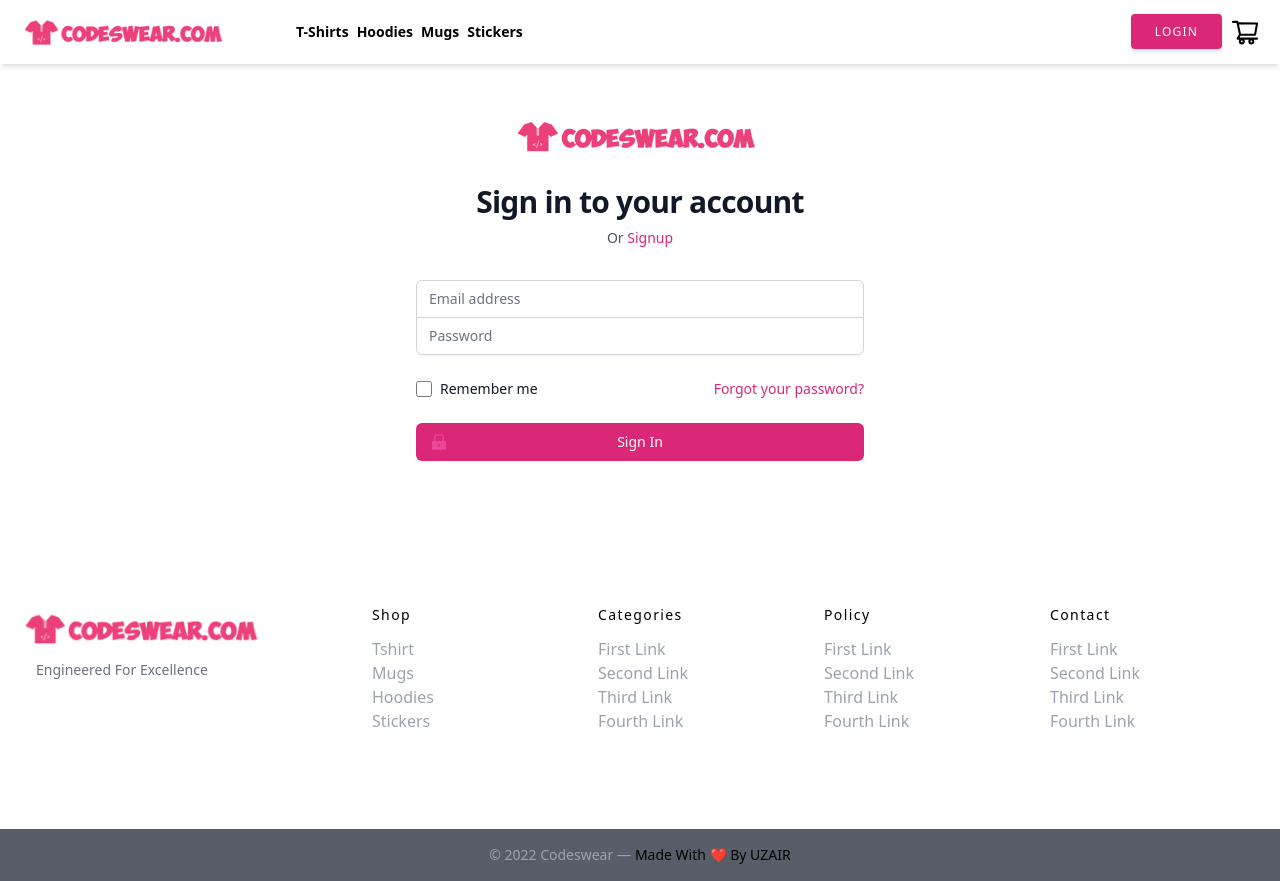
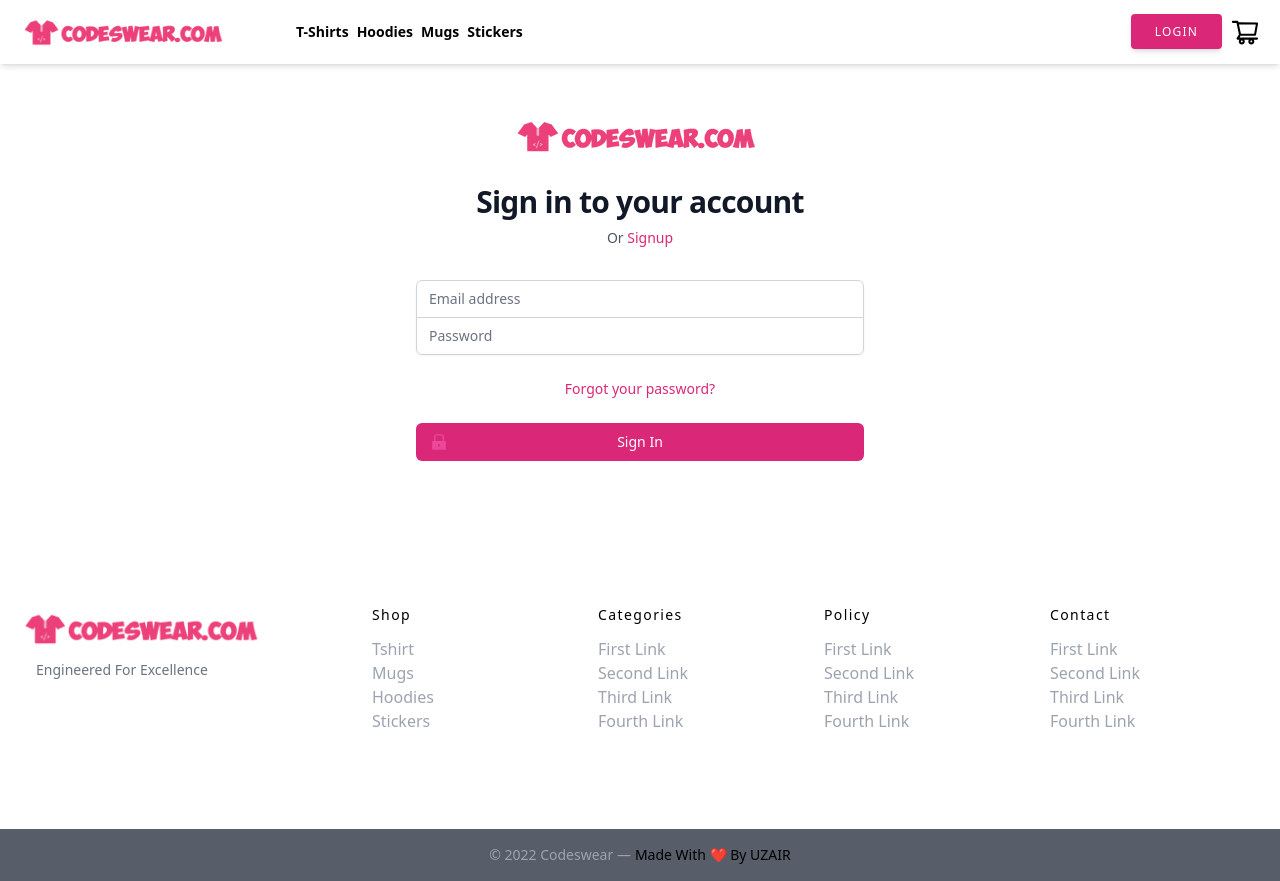
Before and after one commit to heyitsuzair/codeswear-next, a Next.js app: page /login in a window 1280 px wide. Built offline with nearby package versions, Linux system fonts and the light colour scheme.

Commit message:
Loading Bar Added

```diff
--- a/components/Dropdown.js
+++ b/components/Dropdown.js
@@ -5,7 +5,7 @@ const Dropdown = ({ handleLogout, dropDown }) => {
     <div
       className={`absolute transition-all opacity-${
         dropDown ? "1" : "0"
-      } right-10 top-9 bg-pink-300 rounded-md px-4 py-2 w-40`}
+      } right-10 top-9 bg-white shadow-lg border rounded-lg px-4 py-2 w-40`}
     >
       <ul>
         <li className="py-2 text-sm hover:text-pink-700">My Account</li>
--- /dev/null
+++ b/components/ProgressBar.js
@@ -0,0 +1,15 @@
+import React from "react";
+import LoadingBar from "react-top-loading-bar";
+const ProgressBar = ({ progress }) => {
+  return (
+    <LoadingBar
+      waitingTime={300}
+      shadow={true}
+      color={"#ff63db"}
+      progress={progress}
+      height={3}
+    />
+  );
+};
+
+export default ProgressBar;
--- /dev/null
+++ b/components/Toast.js
@@ -0,0 +1,17 @@
+import React from "react";
+import { ToastContainer } from "react-toastify";
+
+const Toast = () => {
+  return (
+    <ToastContainer
+      autoClose={2000}
+      position="bottom-center"
+      pauseOnHover={true}
+      draggable={true}
+      theme="light"
+      toastClassName="toast-custom"
+    />
+  );
+};
+
+export default Toast;
--- a/package.json
+++ b/package.json
@@ -16,7 +16,8 @@
     "react": "18.2.0",
     "react-dom": "18.2.0",
     "react-icons": "^4.6.0",
-    "react-toastify": "^9.1.1"
+    "react-toastify": "^9.1.1",
+    "react-top-loading-bar": "^2.3.1"
   },
   "devDependencies": {
     "autoprefixer": "^10.4.13",
--- a/pages/_app.js
+++ b/pages/_app.js
@@ -2,15 +2,18 @@ import Navbar from "../components/Navbar";
 import Footer from "../components/Footer";
 import "../styles/globals.css";
 import { useEffect, useState } from "react";
-import { ToastContainer } from "react-toastify";
 import { toast } from "react-toastify";
 import "react-toastify/dist/ReactToastify.css";
 import UserState from "../context/user/UserState";
 import { useRouter } from "next/router";
+import Toast from "../components/Toast";
+import ProgressBar from "../components/ProgressBar";
 
 function MyApp({ Component, pageProps }) {
   const [cart, setCart] = useState({});
   const [subTotal, setSubTotal] = useState(0);
+
+  const [progress, setProgress] = useState(0);
 
   const router = useRouter();
 
@@ -71,6 +74,12 @@ function MyApp({ Component, pageProps }) {
   };
 
   useEffect(() => {
+    router.events.on("routeChangeStart", () => {
+      setProgress(40);
+    });
+    router.events.on("routeChangeComplete", () => {
+      setProgress(100);
+    });
     try {
       if (localStorage.getItem("cart")) {
         setCart(JSON.parse(localStorage.getItem("cart")));
@@ -83,24 +92,18 @@ function MyApp({ Component, pageProps }) {
       localStorage.clear();
     }
     //eslint-disable-next-line
-  }, []);
+  }, [router.query]);
 
   return (
     <UserState>
+      <ProgressBar progress={progress} />
+      <Toast />
       <Navbar
         cart={cart}
         addToCart={addToCart}
         removeFromCart={removeFromCart}
         clearCart={clearCart}
         subTotal={subTotal}
-      />
-      <ToastContainer
-        autoClose={2000}
-        position="bottom-center"
-        pauseOnHover={true}
-        draggable={true}
-        theme="light"
-        toastClassName="toast-custom"
       />
       <Component
         cart={cart}
--- a/pages/login.js
+++ b/pages/login.js
@@ -90,7 +90,6 @@ const Login = () => {
             </p>
           </div>
           <form className="mt-8 space-y-6" onSubmit={handleSubmit}>
-            <input type="hidden" name="remember" defaultValue="true" />
             <div className="-space-y-px rounded-md shadow-sm">
               <div>
                 <label htmlFor="email-address" className="sr-only">
@@ -136,22 +135,7 @@ const Login = () => {
               </div>
             </div>
 
-            <div className="flex items-center justify-between">
-              <div className="flex items-center">
-                <input
-                  id="remember-me"
-                  name="remember-me"
-                  type="checkbox"
-                  className="h-4 w-4 rounded border-gray-300 text-pink-600 focus:ring-pink-500"
-                />
-                <label
-                  htmlFor="remember-me"
-                  className="ml-2 block text-sm text-gray-900"
-                >
-                  Remember me
-                </label>
-              </div>
-
+            <div className="flex items-center justify-center">
               <div className="text-sm">
                 <Link
                   href="/forgot"
```
Also changed, not shown: 1 other file (tests, documents, lock files or other folders).
